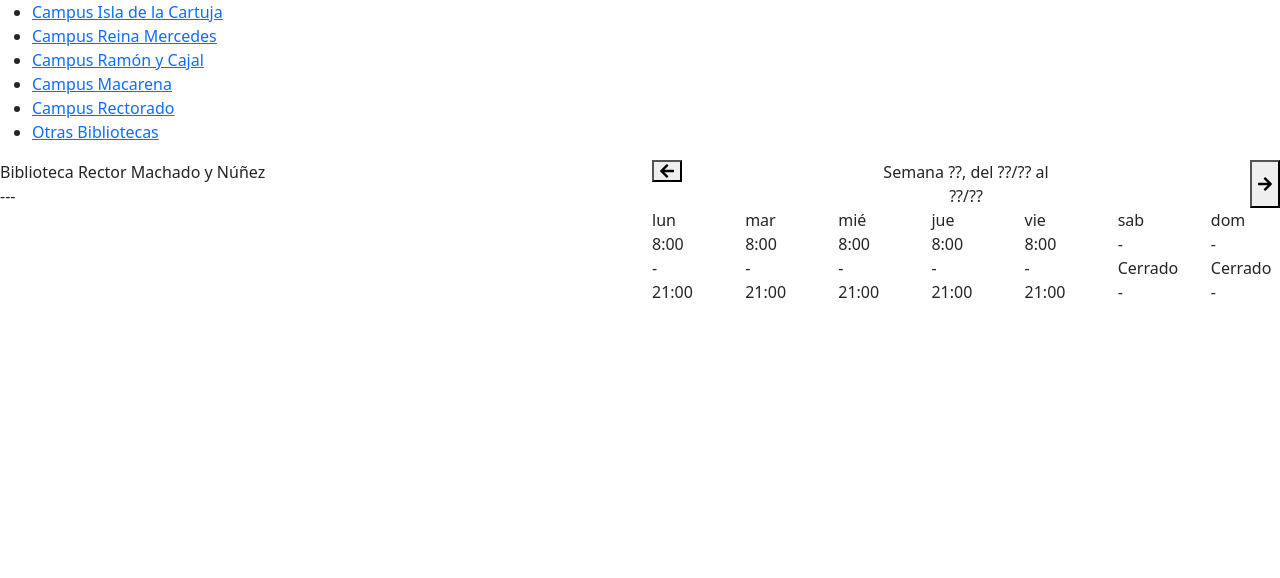
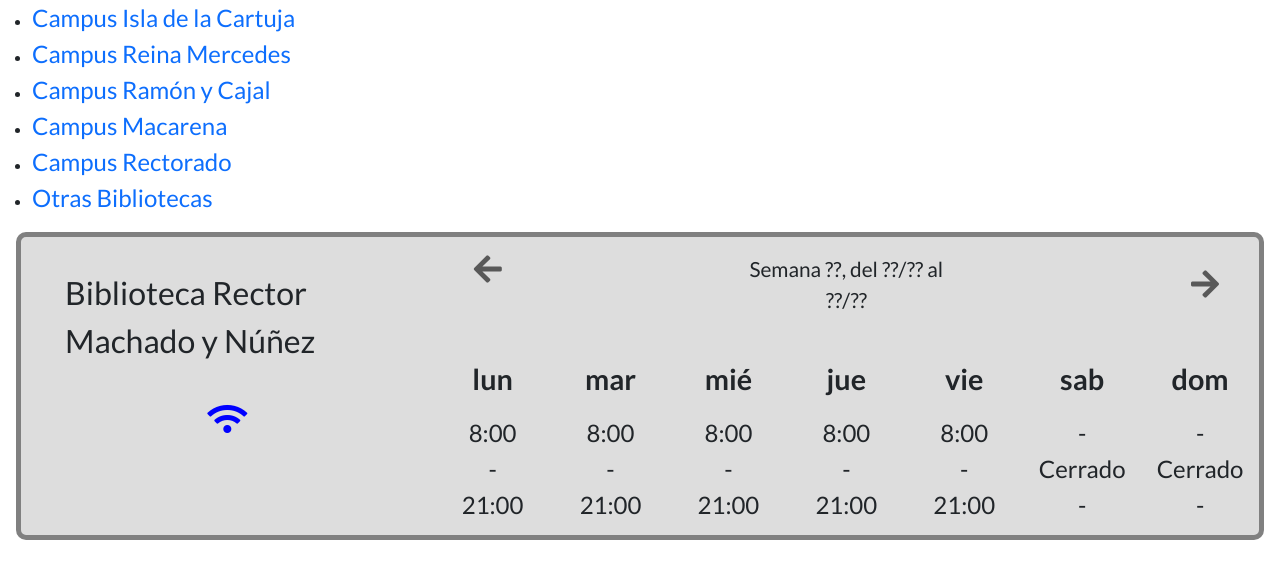
Before and after one commit to jescuderobus/horariosBUS, a plain HTML site: page julio/index1.html in a window 1280 px wide. Drawn offline with Linux system fonts and the light colour scheme.

Commit message:
Reorganizando el codigo dos

```diff
--- a/julio/index1.html
+++ b/julio/index1.html
@@ -45,12 +45,17 @@
 
 
 <div id="MACH" class="horariobib par row">
-    <div class="div1 col">
+    <div class="div1 col-4">
         <div class="biblioteca"> Biblioteca Rector Machado y Núñez </div>
-        <div id="MACH-estadoBiblioteca" class="estadoBiblioteca">---</div>
+        <div id="MACH-estadoBiblioteca" class="estadoBiblioteca">
+            <i class="fa fa-solid fa-wheelchair" title="accesible" style="display:none;"></i>
+            <i class="fa fa-solid fa-wifi" title="wifi"></i>
+            <i class="fa fa-solid fa-plug" title="electrificado" style="display:none;"></i>
+            <i class="fa fa-solid fa-hotdog" title="maquinasExpendedoras" style="display:none;"></i>
+        </div>
     </div>
 
-    <div class="col"> <!--Contenedor dias y semanas-->
+    <div class="col-8"> <!--Contenedor dias y semanas-->
     <div class="div2 row col">
         <div class="anterior col ms-0"> <button id="MACH-prevWeek"><i class="fa fa-arrow-left" aria-hidden="true" title="anterior"></i></button></div>
         <div id="MACH-muestraSemana" class="eligeSemana col text-center"> Semana ??, del ??/?? al ??/??</div>
--- a/julio/styles1.css
+++ b/julio/styles1.css
@@ -0,0 +1,111 @@
+.impar{background-color: #eeeeee;}
+.par{background-color: #DDDDDD;}
+
+.horariobib {
+border: 5px solid grey;
+border-radius:10px;
+margin: 1em;
+}
+
+.dayContainer {
+display: flex;
+flex-direction: column;
+align-items: center;
+flex-grow: 1;
+text-align: center;
+padding:0.5em;
+font-size: 1.5em;
+}
+
+.current-day {
+    color: blue;
+  }
+
+.closed-day {
+    color: gray;
+  }
+
+.biblioteca{
+    font-size: 2em;
+    padding: 1em;
+}
+
+.estadoBiblioteca{
+    color: blue;
+    font-size: 1em;
+    text-align: center;
+}
+.estadoBiblioteca i{
+    margin: 0.2em;
+}
+
+.siguiente{
+
+  text-align: right;
+
+}
+.eligeSemana{
+    font-size: 1.3rem;
+    text-align: center;
+}
+.anterior{
+
+    text-align: left;
+}
+.semana{
+    display: flex;
+}
+
+[id*='-nombre'] {
+    padding:0.5em;
+    font-size: 1.2em;
+    font-weight: bold;
+}
+
+.div2{
+    margin: 1em;
+    display: flex;
+    justify-content: space-between;
+}
+
+
+#prevWeek, #nextWeek {
+    background: none; /* Elimina el fondo del botÃ³n */
+    border: none; /* Elimina el borde del botÃ³n */
+    cursor: pointer; /* Cambia el cursor al pasar el mouse sobre el botÃ³n */
+    padding: 0; /* Elimina el relleno del botÃ³n */
+  }
+
+  .fa {
+    font-size: 2em; /* Aumenta el tamaÃ±o del Ã­cono */
+  }
+
+  #prevWeek:hover, #nextWeek:hover {
+    opacity: 0.7; /* AÃ±ade un efecto de transparencia al pasar el mouse sobre el botÃ³n */
+  }
+
+  [id*='Week'] {
+    background: none; /* Elimina el fondo del botÃ³n */
+    border: none; /* Elimina el borde del botÃ³n */
+    cursor: pointer; /* Cambia el cursor al pasar el mouse sobre el botÃ³n */
+    padding: 0; /* Elimina el relleno del botÃ³n */
+    opacity: 0.6;
+  }
+
+  .fa {
+    font-size: 2em; /* Aumenta el tamaÃ±o del Ã­cono */
+  }
+
+  [id*='Week']:hover {
+    opacity: 0.7; /* AÃ±ade un efecto de transparencia al pasar el mouse sobre el botÃ³n */
+  }
+
+
+  ul li a {
+    text-decoration: none;
+    font-size: 1.5em;
+  }
+
+div,ul {
+  font-family: 'Lato', sans-serif;
+}
```
